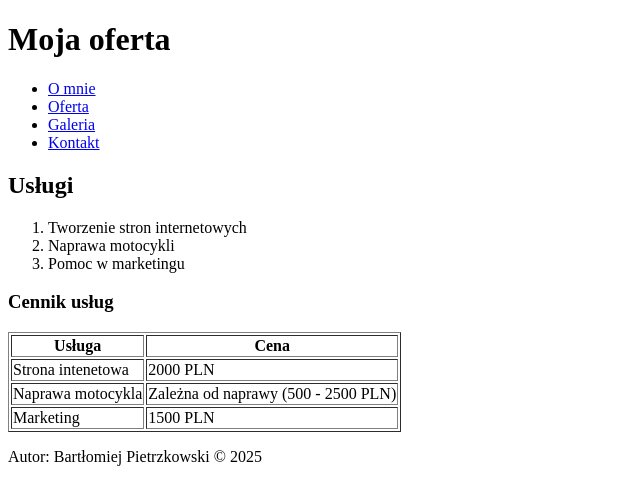
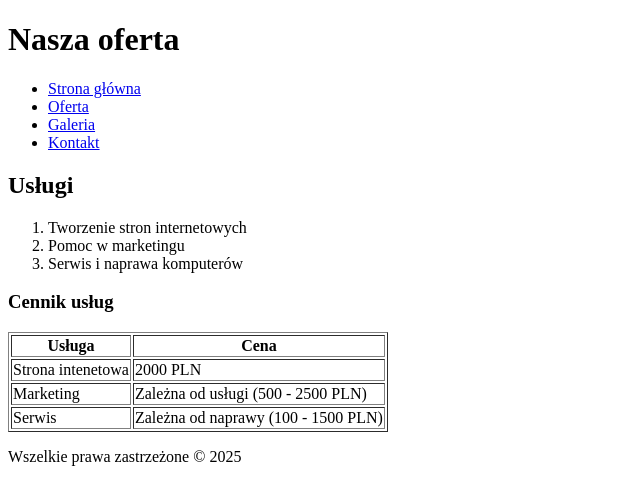
Before and after one commit to Bartek5609/BP4ti2, a plain HTML site: page oferta.html in a window 1280 px wide. Shown: the whole page, without its empty margins (0-640 px from the left). Drawn offline with Linux system fonts and the light colour scheme.

Commit message:
Update oferta.html

```diff
--- a/oferta.html
+++ b/oferta.html
@@ -7,10 +7,10 @@
 </head>
 <body>
     <header>
-        <h1>Moja oferta</h1>
+        <h1>Nasza oferta</h1>
         <nav>
             <ul>
-                <li><a href="index.html">O mnie</a></li>
+                <li><a href="index.html">Strona główna</a></li>
                 <li><a href="oferta.html">Oferta</a></li>
                 <li><a href="galeria.html">Galeria</a></li>
                 <li><a href="kontakt.html">Kontakt</a></li>
@@ -22,8 +22,8 @@
         <h2>Usługi</h2>
         <ol>
             <li>Tworzenie stron internetowych</li>
-            <li>Naprawa motocykli</li>
             <li>Pomoc w marketingu</li>
+            <li>Serwis i naprawa komputerów</li>
         </ol>
         <h3>Cennik usług</h3>
         <table border="1">
@@ -36,18 +36,19 @@
                 <td>2000 PLN</td>
             </tr>
             <tr>
-                <td>Naprawa motocykla</td>
-                <td>Zależna od naprawy (500 - 2500 PLN)</td>
+                <td>Marketing</td>
+                <td>Zależna od usługi (500 - 2500 PLN)</td>
             </tr>
             <tr>
-                <td>Marketing</td>
-                <td>1500 PLN</td>
+                <td>Serwis </td>
+                <td>Zależna od naprawy (100 - 1500 PLN)</td>
             </tr>
         </table>
     </main>
 
     <footer>
-        <p>Autor: Bartłomiej Pietrzkowski &copy; 2025</p>
+        <p>Wszelkie prawa zastrzeżone &copy; 2025</p>
     </footer>
 </body>
+
 </html>
```
